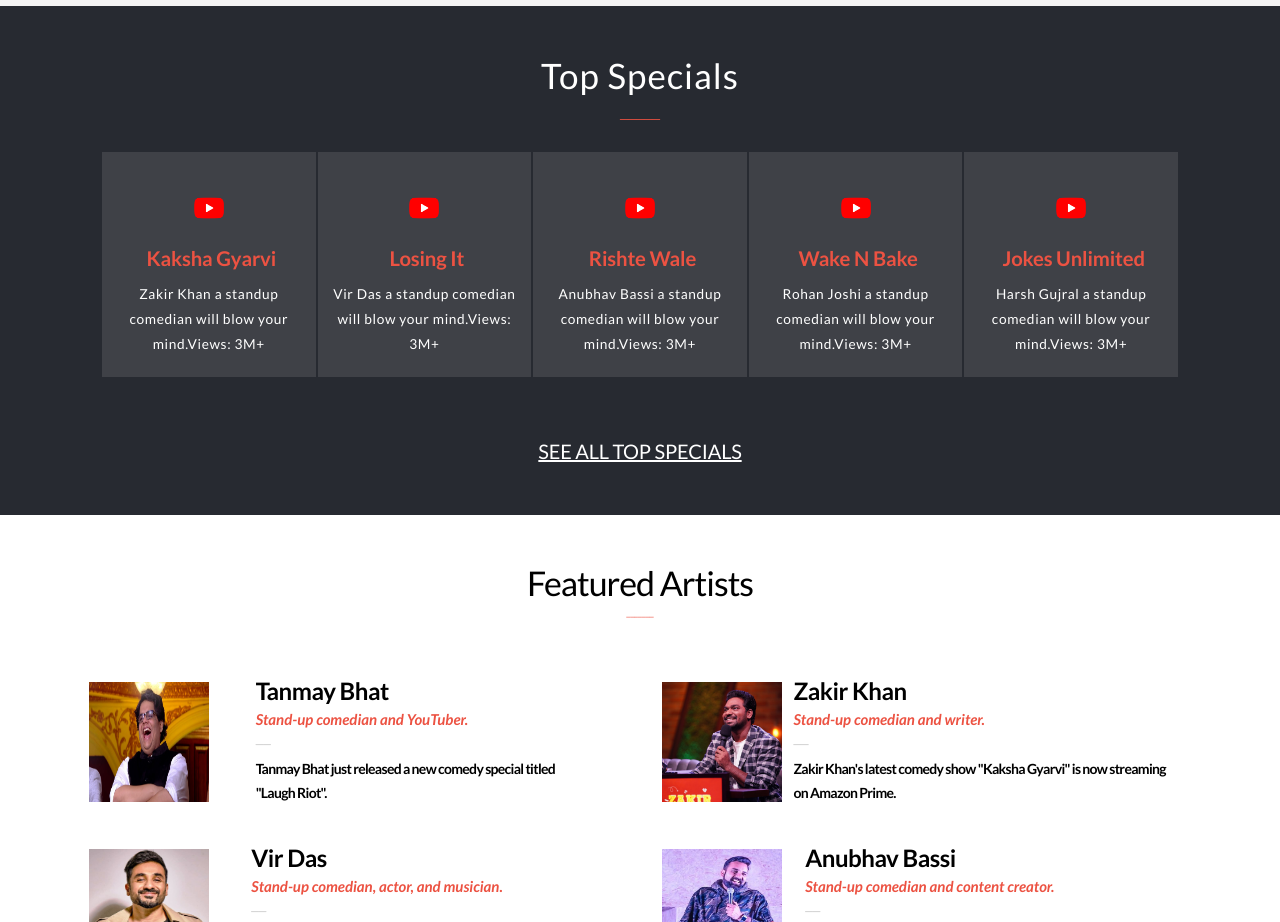
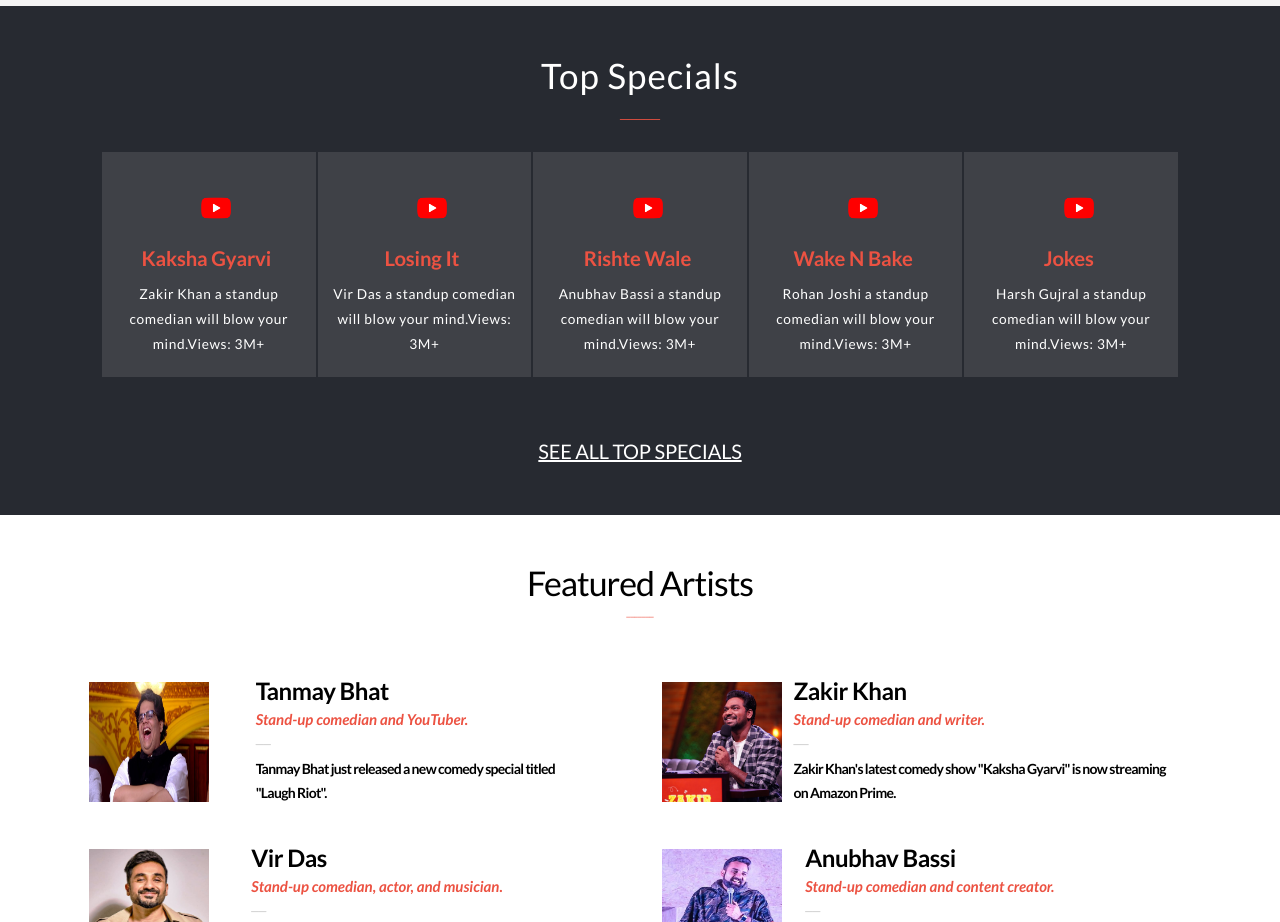
Before and after one commit to Shahid-Bagwan/ComedyBurst, a website: page index.html in a window 1280 px wide. Shown: the part 900-1822 px from the top of the page. Drawn offline with Linux system fonts and the light colour scheme.

Commit message:
Design Changes
Made Changes Suggested by the Code reviewer.

```diff
--- a/css/main.css
+++ b/css/main.css
@@ -180,13 +180,13 @@
 }
 
 .comic {
-  padding: 20px 15px 8px 15px;
-  width: 80px;
+  padding: 20px 0 8px 15px;
+  width: 67px;
   height: auto;
 }
 
 .main .top-specials-container .top-specials-item .number {
-  padding: 0 5px 0 10px;
+  padding: 0 5px 0 0;
   width: 21%;
   word-wrap: break-word;
   display: flex;
@@ -226,7 +226,7 @@
   width: 77%;
   padding: 0 50px;
   color: hsl(0, 0%, 100%);
-  font-size: 27px;
+  font-size: 23px;
   font-style: normal;
   font-weight: 600;
   line-height: 28px;
@@ -897,6 +897,7 @@
 
   .main .top-specials-container {
     display: flex;
+    justify-content: center;
     gap: 2px;
     padding: 0 97px;
   }
--- a/index.html
+++ b/index.html
@@ -170,7 +170,7 @@
                 </div>
                 <div class="top-specials-item">
                     <img class="comic" src="resources/icons/comic-2.png" alt="A Headphone" role="img">
-                    <h3 class="number font">Wake N Bake</h3>
+                    <h3 class="number font">Wake Bake</h3>
                     <section class="special-info-div">
                         <p>
                             Rohan Joshi a standup comedian
@@ -180,7 +180,7 @@
                 </div>
                 <div class="top-specials-item">
                     <img class="comic" src="resources/icons/comic-2.png" alt="A Headphone" role="img">
-                    <h3 class="number font">Jokes Unlimited</h3>
+                    <h3 class="number font">Jokes</h3>
                     <section class="special-info-div">
                         <p>
                            Harsh Gujral a standup comedian
@@ -244,7 +244,7 @@
                 </div>
                 <div class="top-specials-item">
                     <img class="comic" src="resources/icons/comic-2.png" alt="A Headphone" role="img">
-                    <h3 class="number font">Jokes Unlimited</h3>
+                    <h3 class="number font">Jokes</h3>
                     <section class="special-info-div">
                         <p>
                         Harsh Gujral a standup comedian
```
